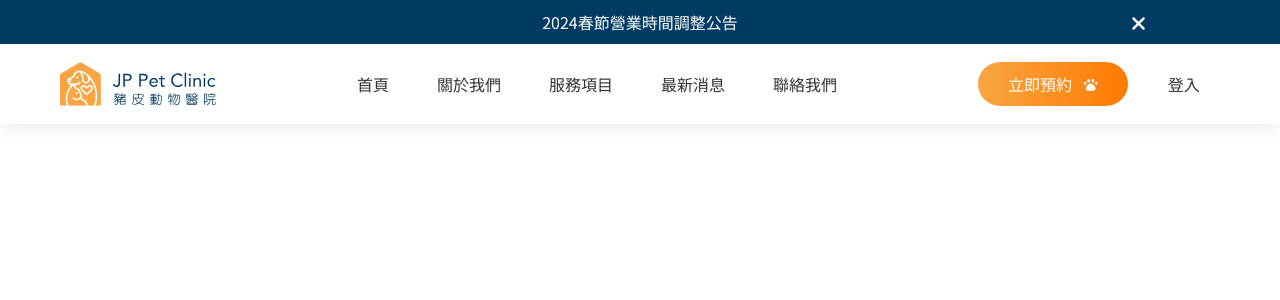
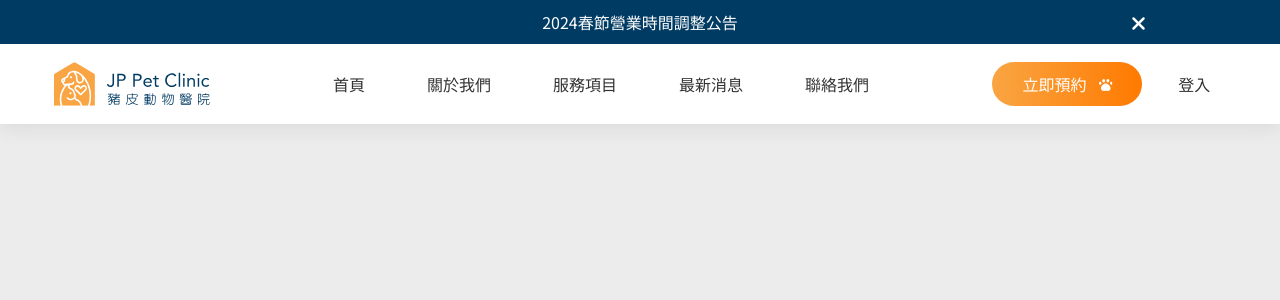
Before and after one commit to Ray625/vet-web, a React (Create React App) app: page / in a window 1280 px wide. Shown: the top 300 px of the page. Built offline with nearby package versions, Linux system fonts and the light colour scheme.

Commit message:
feat: add header dropdown-menu & style

```diff
--- a/src/components/button.module.scss
+++ b/src/components/button.module.scss
@@ -7,6 +7,7 @@
   border-radius: 25px;
   color: $white;
   background: linear-gradient(90deg, $primary_orange 0%, $dark_orange 100%);
+  user-select: none;
   &:hover {
     cursor: pointer;
     background: $dark_orange;
--- a/src/components/header.jsx
+++ b/src/components/header.jsx
@@ -14,10 +14,30 @@ const Header = () => {
         </a>
         <div className={styles.navbarList}>
           <a href="/" >首頁</a>
-          <a href="/about">關於我們</a>
-          <a href="/service">服務項目</a>
+          <a href="/about">
+            關於我們
+            <ul className={styles.dropdownMenu}>
+              <li><a href="/about">經營理念</a></li>
+              <li><a href="/about">專業團隊</a></li>
+              <li><a href="/about">診所資訊</a></li>
+            </ul>
+          </a>
+          <a href="/service">
+            服務項目
+            <ul className={styles.dropdownMenu}>
+              <li><a href="/service">內科</a></li>
+              <li><a href="/service">外科</a></li>
+              <li><a href="/service">其他專科</a></li>
+            </ul>
+            </a>
           <a href="/news">最新消息</a>
-          <a href="/contact-us">聯絡我們</a>
+          <a href="/contact-us">
+            聯絡我們
+            <ul className={styles.dropdownMenu}>
+              <li><a href="/contact-us">交通指南</a></li>
+              <li><a href="/contact-us">聯絡表單</a></li>
+            </ul>
+            </a>
         </div>
         <div className={styles.btnGroup}>
           <PrimaryButton title={'立即預約'} onClick={handleReserveBtn}/>
--- a/src/components/header.module.scss
+++ b/src/components/header.module.scss
@@ -1,10 +1,11 @@
 @import '/src/style.scss';
 
 .wrapper {
-  padding: 18px 0;
+  height: 80px;
   background-color: $white;
   display: flex;
   justify-content: space-around;
+  align-items: center;
   box-shadow: 0px 4px 20px 0px #00000014;
 }
 
@@ -18,39 +19,86 @@
 
 // navbar 連結共用樣式
 %link {
-  padding: 8px 20px;
+  padding: 8px 16px;
   text-decoration: none;
   color: $dark_gray;
   font-size: 16px;
   position: relative;
+  user-select: none;
   &::after {
     content: '';
     width: 13.5px;
     height: 12px;
     background-image: url('../../public/footprint.svg');
     position: absolute;
-    left: 0;
+    left: -6px;
     top: 50%;
     transform: translate(0, -50%);
     display: none;
   }
-
   &:hover::after {
     display: block;
   }
 }
 
 .navbarList {
+  height: 100%; // 把下面推出去讓滑鼠hover向下移動的過程不會讓下拉選單消失
   display: flex;
   justify-content: center;
   align-items: center;
-  gap: 8px;
-  & a {
+  gap: 30px;
+  > a {
     @extend %link;
+    height: 100%;
+    display: flex;
+    align-items: center;
+    &:hover {
+      & .dropdownMenu {
+        display: flex;
+      }
+    }
   }
 }
 
-.btnGroup a {
+.btnGroup > a {
   @extend %link;
   margin-left:20px;
 }
+
+.dropdownMenu {
+  border-radius: 0 0 16px 16px;
+  background-color: $white;
+  margin: 0;
+  padding: 0;
+  width: 148px;
+  display: none;
+  flex-direction: column;
+  align-items: center;
+  position: absolute;
+  top: 100%;
+  left: -27px;
+  &:hover {
+    display: flex;
+  }
+  > :last-child {
+    margin-bottom: 8px;
+  }
+  & li {
+    width: 132px;
+    padding: 16px 24px;
+    border-radius: 8px;
+    display: flex;
+    justify-content: center;
+    align-items: center;
+    text-align: center;
+    list-style: none;
+    &:hover {
+      background-color: $hover_gray;
+    }
+    & > a {
+      align-self: center;
+      text-decoration: none;
+      color: $dark_gray;
+    }
+  }
+}
--- a/src/index.scss
+++ b/src/index.scss
@@ -1,5 +1,9 @@
 @import url('https://fonts.googleapis.com/css2?family=Noto+Sans+TC:wght@100..900&display=swap');
 @import '/src/style.scss';
+
+* {
+  box-sizing: border-box;
+}
 
 body {
   margin: 0;
@@ -13,3 +17,7 @@ code {
   font-family: source-code-pro, Menlo, Monaco, Consolas, 'Courier New',
     monospace;
 }
+
+html {
+  background-color: #ececec;
+}
--- a/src/style.scss
+++ b/src/style.scss
@@ -6,3 +6,4 @@ $white: #FFFFFF;
 $icon_orange: #FE7E62;
 $icon_blue: #3A86BA;
 $icon_green: #6CAF8F;
+$hover_gray: #F3F1EE;
```
